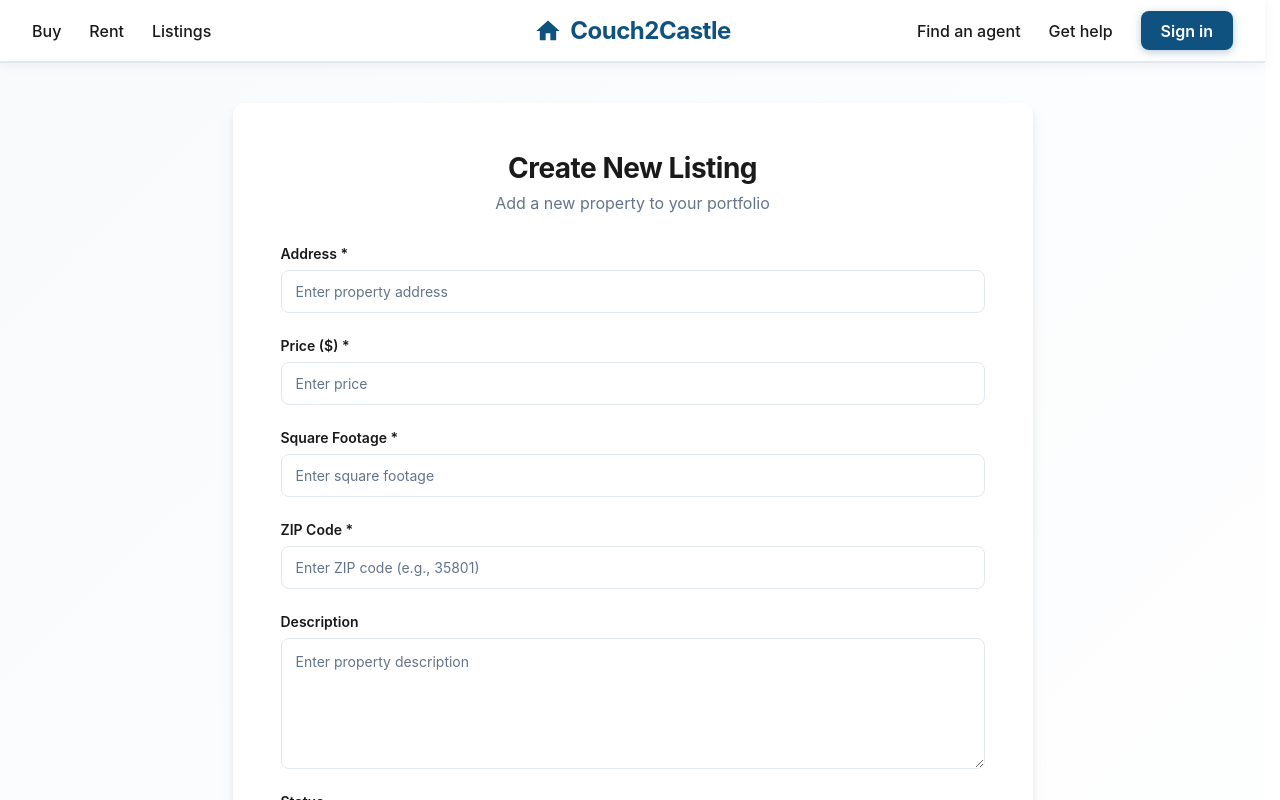
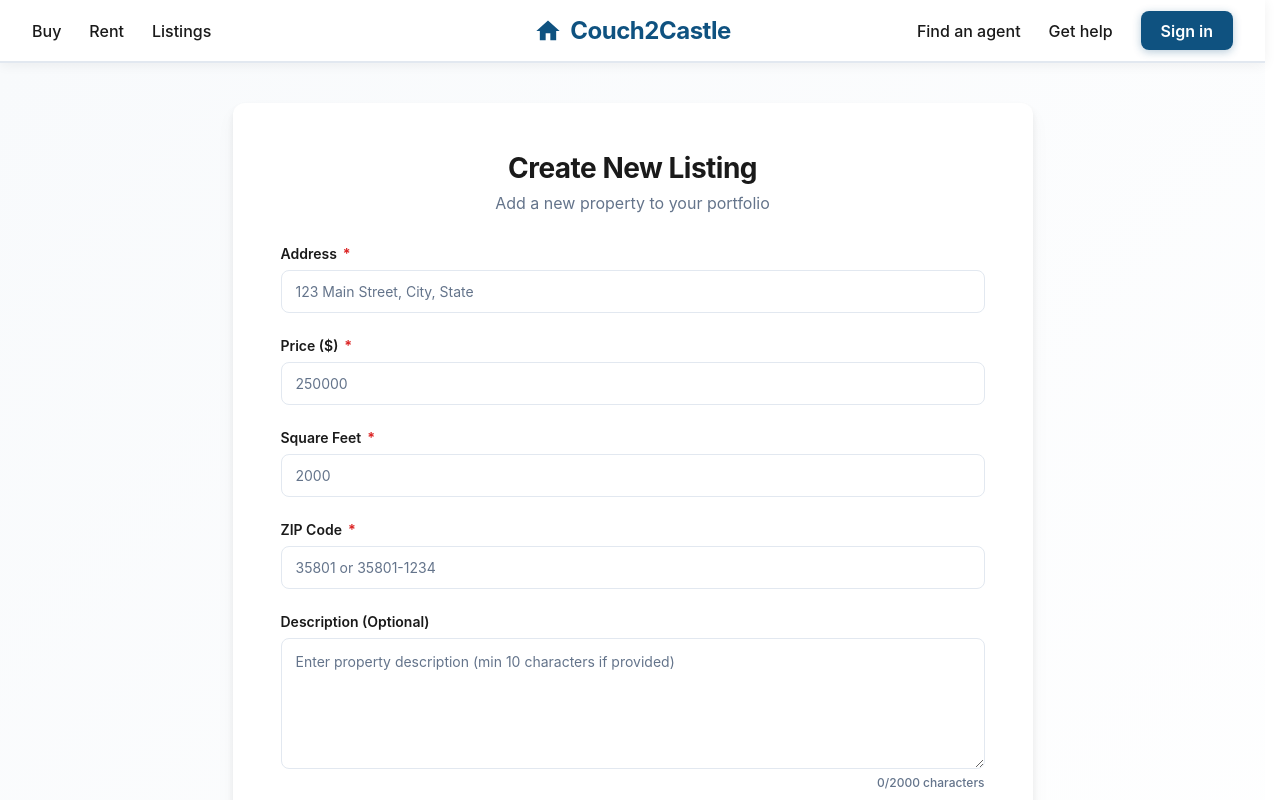
Before and after one commit to 1leo1tro/NovaCode_Couch2Castle, a React (Vite) app in the folder client/: page /listings/create in a window 1280 px wide. Shown: the top 800 px of the page. Built offline with nearby package versions, Linux system fonts and the light colour scheme.

Commit message:
Client-Side Validation for Listing Fields

```diff
--- a/client/src/pages/CreateListing.jsx
+++ b/client/src/pages/CreateListing.jsx
@@ -20,6 +20,7 @@
   });
 
   const [errors, setErrors] = useState({});
+  const [touched, setTouched] = useState({});
   const [loading, setLoading] = useState(false);
   const [success, setSuccess] = useState('');
   const [imageInput, setImageInput] = useState('');
@@ -30,30 +31,116 @@
     return null;
   }
 
+  // Individual field validators
+  const validateAddress = (value) => {
+    if (!value.trim()) {
+      return 'Address is required';
+    }
+    if (value.trim().length < 5) {
+      return 'Address must be at least 5 characters';
+    }
+    if (value.trim().length > 200) {
+      return 'Address must not exceed 200 characters';
+    }
+    return '';
+  };
+
+  const validatePrice = (value) => {
+    if (!value) {
+      return 'Price is required';
+    }
+    const numValue = Number(value);
+    if (isNaN(numValue)) {
+      return 'Price must be a valid number';
+    }
+    if (numValue <= 0) {
+      return 'Price must be greater than 0';
+    }
+    if (numValue > 100000000) {
+      return 'Price seems unreasonably high (max $100M)';
+    }
+    return '';
+  };
+
+  const validateSquareFeet = (value) => {
+    if (!value) {
+      return 'Square footage is required';
+    }
+    const numValue = Number(value);
+    if (isNaN(numValue)) {
+      return 'Square footage must be a valid number';
+    }
+    if (numValue <= 0) {
+      return 'Square footage must be greater than 0';
+    }
+    if (numValue < 50) {
+      return 'Square footage seems too small (min 50 sq ft)';
+    }
+    if (numValue > 1000000) {
+      return 'Square footage seems unreasonably high (max 1M sq ft)';
+    }
+    return '';
+  };
+
+  const validateZipCode = (value) => {
+    if (!value.trim()) {
+      return 'ZIP code is required';
+    }
+    if (!/^\d{5}(-\d{4})?$/.test(value.trim())) {
+      return 'ZIP code must be in format: 12345 or 12345-6789';
+    }
+    return '';
+  };
+
+  const validateDescription = (value) => {
+    if (value && value.trim().length > 0 && value.trim().length < 10) {
+      return 'Description should be at least 10 characters if provided';
+    }
+    if (value && value.trim().length > 2000) {
+      return 'Description must not exceed 2000 characters';
+    }
+    return '';
+  };
+
+  const validateImageUrl = (url) => {
+    if (!url.trim()) {
+      return 'Image URL cannot be empty';
+    }
+    try {
+      new URL(url);
+      const isValidImageUrl =
+        /\.(jpg|jpeg|png|gif|webp|svg)$/i.test(url) ||
+        url.includes('unsplash.com') ||
+        url.includes('cloudinary.com') ||
+        url.includes('imgur.com') ||
+        url.includes('amazonaws.com');
+
+      if (!isValidImageUrl) {
+        return 'URL should be a valid image link';
+      }
+      return '';
+    } catch {
+      return 'Please enter a valid URL';
+    }
+  };
+
   const validateForm = () => {
     const newErrors = {};
 
-    if (!formData.address.trim()) {
-      newErrors.address = 'Address is required';
-    }
+    const addressError = validateAddress(formData.address);
+    if (addressError) newErrors.address = addressError;
 
-    if (!formData.price) {
-      newErrors.price = 'Price is required';
-    } else if (Number(formData.price) < 0) {
-      newErrors.price = 'Price must be a positive number';
-    }
+    const priceError = validatePrice(formData.price);
+    if (priceError) newErrors.price = priceError;
 
-    if (!formData.squareFeet) {
-      newErrors.squareFeet = 'Square footage is required';
-    } else if (Number(formData.squareFeet) < 0) {
-      newErrors.squareFeet = 'Square footage must be a positive number';
-    }
+    const squareFeetError = validateSquareFeet(formData.squareFeet);
+    if (squareFeetError) newErrors.squareFeet = squareFeetError;
 
-    if (!formData.zipCode.trim()) {
-      newErrors.zipCode = 'ZIP code is required';
-    } else if (!/^\d{5}(-\d{4})?$/.test(formData.zipCode)) {
-      newErrors.zipCode = 'ZIP code must be valid (e.g., 35801 or 35801-1234)';
-    }
+    const zipCodeError = validateZipCode(formData.zipCode);
+    if (zipCodeError) newErrors.zipCode = zipCodeError;
+
+    const descriptionError = validateDescription(formData.description);
+    if (descriptionError) newErrors.description = descriptionError;
 
     setErrors(newErrors);
     return Object.keys(newErrors).length === 0;
@@ -61,27 +148,98 @@
 
   const handleInputChange = (e) => {
     const { name, value } = e.target;
+
     setFormData((prev) => ({
       ...prev,
       [name]: value
     }));
-    // Clear error for this field when user starts typing
-    if (errors[name]) {
+
+    // Mark field as touched
+    setTouched((prev) => ({
+      ...prev,
+      [name]: true
+    }));
+
+    // Real-time validation for touched fields
+    if (touched[name]) {
+      let error = '';
+      switch (name) {
+        case 'address':
+          error = validateAddress(value);
+          break;
+        case 'price':
+          error = validatePrice(value);
+          break;
+        case 'squareFeet':
+          error = validateSquareFeet(value);
+          break;
+        case 'zipCode':
+          error = validateZipCode(value);
+          break;
+        case 'description':
+          error = validateDescription(value);
+          break;
+        default:
+          break;
+      }
+
       setErrors((prev) => ({
         ...prev,
-        [name]: ''
+        [name]: error
+      }));
+    }
+  };
+
+  const handleBlur = (e) => {
+    const { name } = e.target;
+    setTouched((prev) => ({
+      ...prev,
+      [name]: true
+    }));
+
+    // Validate on blur
+    let error = '';
+    switch (name) {
+      case 'address':
+        error = validateAddress(formData[name]);
+        break;
+      case 'price':
+        error = validatePrice(formData[name]);
+        break;
+      case 'squareFeet':
+        error = validateSquareFeet(formData[name]);
+        break;
+      case 'zipCode':
+        error = validateZipCode(formData[name]);
+        break;
+      case 'description':
+        error = validateDescription(formData[name]);
+        break;
+      default:
+        break;
+    }
+
+    if (error) {
+      setErrors((prev) => ({
+        ...prev,
+        [name]: error
       }));
     }
   };
 
   const handleAddImage = () => {
-    if (imageInput.trim()) {
-      setFormData((prev) => ({
-        ...prev,
-        images: [...prev.images, imageInput.trim()]
-      }));
-      setImageInput('');
+    const error = validateImageUrl(imageInput);
+    if (error) {
+      setErrors((prev) => ({ ...prev, imageInput: error }));
+      return;
     }
+
+    setFormData((prev) => ({
+      ...prev,
+      images: [...prev.images, imageInput.trim()]
+    }));
+    setImageInput('');
+    setErrors((prev) => ({ ...prev, imageInput: '' }));
   };
 
   const handleRemoveImage = (index) => {
@@ -94,11 +252,25 @@
   const handleSubmit = async (e) => {
     e.preventDefault();
 
+    // Mark all fields as touched
+    setTouched({
+      address: true,
+      price: true,
+      squareFeet: true,
+      zipCode: true,
+      description: true
+    });
+
     if (!validateForm()) {
+      setErrors((prev) => ({
+        ...prev,
+        submit: 'Please fix all validation errors before submitting'
+      }));
       return;
     }
 
     setLoading(true);
+    setErrors({});
 
     try {
       const response = await axios.post('/api/listings', {
@@ -185,83 +357,119 @@
           animate="visible"
         >
           {/* Address Field */}
-          <motion.div className="form-group" variants={itemVariants}>
-            <label htmlFor="address">Address *</label>
+          <motion.div className={`form-group ${errors.address && touched.address ? 'has-error' : ''}`} variants={itemVariants}>
+            <label htmlFor="address">
+              Address <span className="required">*</span>
+            </label>
             <input
               type="text"
               id="address"
               name="address"
               value={formData.address}
               onChange={handleInputChange}
-              placeholder="Enter property address"
-              className={errors.address ? 'input-error' : ''}
+              onBlur={handleBlur}
+              placeholder="123 Main Street, City, State"
+              className={errors.address && touched.address ? 'input-error' : ''}
             />
-            {errors.address && <span className="error-message">{errors.address}</span>}
+            {errors.address && touched.address && (
+              <span className="error-message">{errors.address}</span>
+            )}
           </motion.div>
 
           {/* Price Field */}
-          <motion.div className="form-group" variants={itemVariants}>
-            <label htmlFor="price">Price ($) *</label>
+          <motion.div className={`form-group ${errors.price && touched.price ? 'has-error' : ''}`} variants={itemVariants}>
+            <label htmlFor="price">
+              Price ($) <span className="required">*</span>
+            </label>
             <input
               type="number"
               id="price"
               name="price"
               value={formData.price}
               onChange={handleInputChange}
-              placeholder="Enter price"
+              onBlur={handleBlur}
+              placeholder="250000"
               min="0"
-              className={errors.price ? 'input-error' : ''}
+              step="1000"
+              className={errors.price && touched.price ? 'input-error' : ''}
             />
-            {errors.price && <span className="error-message">{errors.price}</span>}
+            {errors.price && touched.price && (
+              <span className="error-message">{errors.price}</span>
+            )}
           </motion.div>
 
           {/* Square Feet Field */}
-          <motion.div className="form-group" variants={itemVariants}>
-            <label htmlFor="squareFeet">Square Footage *</label>
+          <motion.div className={`form-group ${errors.squareFeet && touched.squareFeet ? 'has-error' : ''}`} variants={itemVariants}>
+            <label htmlFor="squareFeet">
+              Square Feet <span className="required">*</span>
+            </label>
             <input
               type="number"
               id="squareFeet"
               name="squareFeet"
               value={formData.squareFeet}
               onChange={handleInputChange}
-              placeholder="Enter square footage"
+              onBlur={handleBlur}
+              placeholder="2000"
               min="0"
-              className={errors.squareFeet ? 'input-error' : ''}
+              step="50"
+              className={errors.squareFeet && touched.squareFeet ? 'input-error' : ''}
             />
-            {errors.squareFeet && <span className="error-message">{errors.squareFeet}</span>}
+            {errors.squareFeet && touched.squareFeet && (
+              <span className="error-message">{errors.squareFeet}</span>
+            )}
           </motion.div>
 
           {/* ZIP Code Field */}
-          <motion.div className="form-group" variants={itemVariants}>
-            <label htmlFor="zipCode">ZIP Code *</label>
+          <motion.div className={`form-group ${errors.zipCode && touched.zipCode ? 'has-error' : ''}`} variants={itemVariants}>
+            <label htmlFor="zipCode">
+              ZIP Code <span className="required">*</span>
+            </label>
             <input
               type="text"
               id="zipCode"
               name="zipCode"
               value={formData.zipCode}
               onChange={handleInputChange}
-              placeholder="Enter ZIP code (e.g., 35801)"
-              className={errors.zipCode ? 'input-error' : ''}
+              onBlur={handleBlur}
+              placeholder="35801 or 35801-1234"
+              maxLength="10"
+              className={errors.zipCode && touched.zipCode ? 'input-error' : ''}
             />
-            {errors.zipCode && <span className="error-message">{errors.zipCode}</span>}
+            {errors.zipCode && touched.zipCode && (
+              <span className="error-message">{errors.zipCode}</span>
+            )}
           </motion.div>
 
           {/* Description Field */}
-          <motion.div className="form-group form-group-full" variants={itemVariants}>
-            <label htmlFor="description">Description</label>
+          <motion.div className={`form-group form-group-full ${errors.description && touched.description ? 'has-error' : ''}`} variants={itemVariants}>
+            <label htmlFor="description">Description (Optional)</label>
             <textarea
               id="description"
               name="description"
               value={formData.description}
               onChange={handleInputChange}
-              placeholder="Enter property description"
+              onBlur={handleBlur}
+              placeholder="Enter property description (min 10 characters if provided)"
               rows="5"
+              maxLength="2000"
+              className={errors.description && touched.description ? 'input-error' : ''}
             />
+            <div className="field-info">
+              <span className="char-count">
+                {formData.description.length}/2000 characters
+              </span>
+            </div>
+            {errors.description && touched.description && (
+              <span className="error-message">{errors.description}</span>
+            )}
           </motion.div>
 
           {/* Status Field */}
           <motion.div className="form-group" variants={itemVariants}>
-            <label htmlFor="status">Status</label>
+            <label htmlFor="status">
+              Status <span className="required">*</span>
+            </label>
             <select
               id="status"
               name="status"
@@ -277,20 +485,21 @@
 
           {/* Images Section */}
           <motion.div className="form-group form-group-full" variants={itemVariants}>
-            <label htmlFor="imageInput">Images</label>
+            <label htmlFor="imageInput">Property Images (Optional)</label>
             <div className="image-input-group">
               <input
                 type="url"
                 id="imageInput"
                 value={imageInput}
                 onChange={(e) => setImageInput(e.target.value)}
-                placeholder="Paste image URL and click Add"
+                placeholder="Paste image URL (jpg, png, gif, webp)"
                 onKeyPress={(e) => {
                   if (e.key === 'Enter') {
                     e.preventDefault();
                     handleAddImage();
                   }
                 }}
+                className={errors.imageInput ? 'input-error' : ''}
               />
               <button
                 type="button"
@@ -300,6 +509,9 @@
                 Add Image
               </button>
             </div>
+            {errors.imageInput && (
+              <span className="error-message">{errors.imageInput}</span>
+            )}
             {formData.images.length > 0 && (
               <div className="images-list">
                 <p className="images-count">
--- a/client/src/styles/CreateListing.css
+++ b/client/src/styles/CreateListing.css
@@ -97,6 +97,16 @@
   gap: 4px;
 }
 
+.form-group label .required {
+  color: #dc2626;
+  font-weight: 700;
+  margin-left: 2px;
+}
+
+.form-group.has-error label {
+  color: #dc2626;
+}
+
 .form-group input[type="text"],
 .form-group input[type="number"],
 .form-group input[type="url"],
@@ -169,6 +179,23 @@
 .error-message::before {
   content: '⚠';
   font-size: 14px;
+}
+
+/* Field Info / Character Count */
+.field-info {
+  display: flex;
+  justify-content: flex-end;
+  margin-top: 6px;
+}
+
+.char-count {
+  font-size: 12px;
+  color: var(--color-muted);
+  font-weight: 500;
+}
+
+.form-group.has-error .char-count {
+  color: #dc2626;
 }
 
 /* Image Input Group */
```
